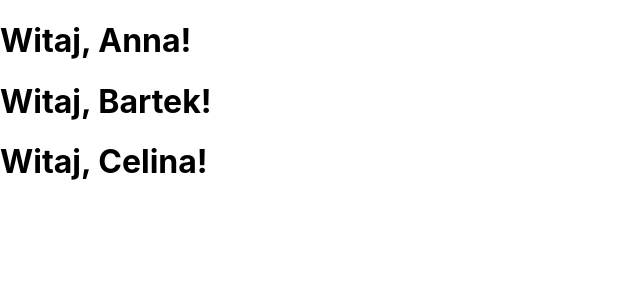
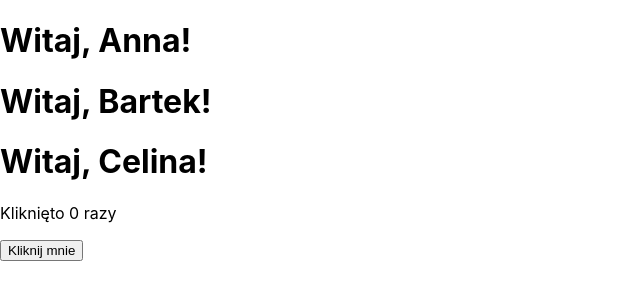
Before and after one commit to mmierzwa2002/J-zyki-wysokiego-poziomu-w-aplikacjach-internetowych-lab, a React (Create React App) app in the folder lab4ReactDev/lab4app/: page / in a window 1280 px wide. Shown: the top 300 px of the page, without its empty margins (0-640 px from the left). Built offline with nearby package versions, Linux system fonts and the light colour scheme.

Commit message:
Add counter component

```diff
--- a/lab4ReactDev/lab4app/src/App.js
+++ b/lab4ReactDev/lab4app/src/App.js
@@ -1,6 +1,7 @@
 import logo from "./logo.svg";
 import "./App.css";
 import HelloWithProps from "./Hello";
+import Counter from "./Counter";
 
 function App() {
   return (
@@ -8,6 +9,7 @@ function App() {
       <HelloWithProps name="Anna" />
       <HelloWithProps name="Bartek" />
       <HelloWithProps name="Celina" />
+      <Counter></Counter>
     </div>
   );
 }
--- /dev/null
+++ b/lab4ReactDev/lab4app/src/Counter.js
@@ -0,0 +1,14 @@
+import { useState } from "react";
+
+function Counter() {
+  const [count, setCount] = useState(0);
+
+  return (
+    <div>
+      <p>Kliknięto {count} razy</p>
+      <button onClick={() => setCount(count + 1)}> Kliknij mnie</button>
+    </div>
+  );
+}
+
+export default Counter;
```
